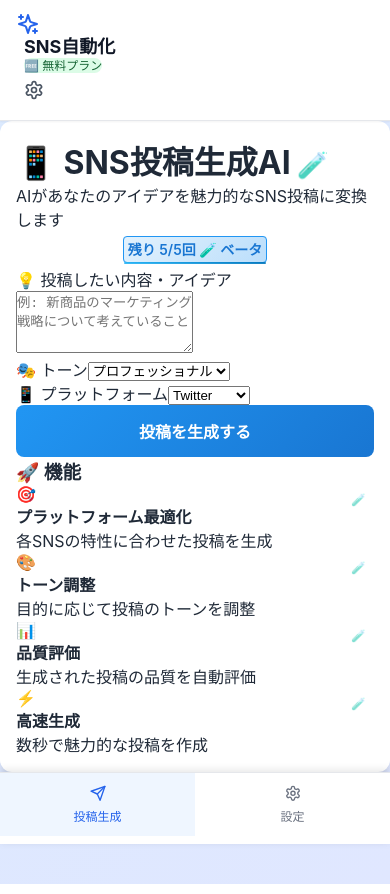
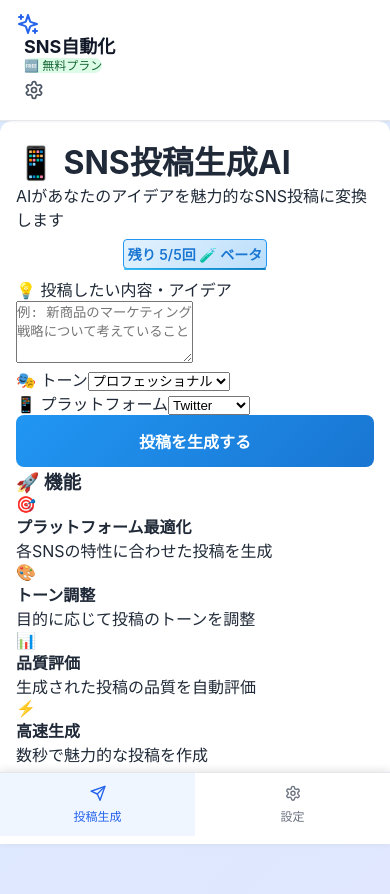
Before and after one commit to numaken/sns-automation-pwa, a React (Create React App) app: page / in a window 390 px wide. Built offline with nearby package versions, Linux system fonts and the light colour scheme.

Commit message:
🎨 Fix CSS layout conflicts for beta UI - Remove conflicting header styles - Fix responsive layout issues - Improve beta message styling - Resolve animation name conflicts

```diff
--- a/src/App.css
+++ b/src/App.css
@@ -970,68 +970,8 @@ button span {
   font-size: 0.75rem;
 }
 
-/* Beta Test Message */
-.beta-message {
-  padding: 1rem;
-  background: linear-gradient(135deg, #e0f2fe, #b3e5fc);
-  border: 1px solid #29b6f6;
-  border-radius: 0.5rem;
-  color: #01579b;
-  margin-bottom: 1rem;
-  display: flex;
-  align-items: flex-start;
-  gap: 0.5rem;
-  animation: slideIn 0.5s ease-out;
-}
 
-.beta-icon {
-  font-size: 1.125rem;
-  flex-shrink: 0;
-}
-
-@keyframes slideIn {
-  from {
-    opacity: 0;
-    transform: translateY(-10px);
-  }
-
-  to {
-    opacity: 1;
-    transform: translateY(0);
-  }
-}
-
-/* Beta version usage count styling */
-.usage-count {
-  position: relative;
-}
-
-.usage-count::after {
-  content: '';
-  position: absolute;
-  bottom: -2px;
-  left: 0;
-  right: 0;
-  height: 2px;
-  background: linear-gradient(90deg, #29b6f6, #0277bd);
-  border-radius: 1px;
-  animation: pulse 2s infinite;
-}
-
-@keyframes pulse {
-
-  0%,
-  100% {
-    opacity: 1;
-  }
-
-  50% {
-    opacity: 0.6;
-  }
-}
-
-
-/* ===== ベータテスト用CSS（App.cssの最後に追加） ===== */
+/* ===== ベータテスト用CSS（修正版 - App.cssの最後に追加） ===== */
 
 /* Beta Test Message */
 .beta-message {
@@ -1044,7 +984,7 @@ button span {
   display: flex;
   align-items: flex-start;
   gap: 0.5rem;
-  animation: slideIn 0.5s ease-out;
+  animation: slideInBeta 0.5s ease-out;
   box-shadow: 0 2px 8px rgba(41, 182, 246, 0.1);
 }
 
@@ -1054,7 +994,7 @@ button span {
   margin-top: 0.125rem;
 }
 
-@keyframes slideIn {
+@keyframes slideInBeta {
   from {
     opacity: 0;
     transform: translateY(-10px);
@@ -1070,11 +1010,12 @@ button span {
 .usage-count {
   position: relative;
   font-weight: 600;
-  color: #1976d2;
+  color: #1976d2 !important;
   padding: 0.25rem 0.5rem;
   background: linear-gradient(135deg, #e3f2fd, #bbdefb);
   border-radius: 0.25rem;
   border: 1px solid #2196f3;
+  display: inline-block;
 }
 
 .usage-count::after {
@@ -1086,10 +1027,10 @@ button span {
   height: 2px;
   background: linear-gradient(90deg, #29b6f6, #0277bd);
   border-radius: 1px;
-  animation: pulse 2s infinite;
+  animation: pulseBeta 2s infinite;
 }
 
-@keyframes pulse {
+@keyframes pulseBeta {
 
   0%,
   100% {
@@ -1103,12 +1044,12 @@ button span {
 
 /* Error message improvements for beta */
 .error-message {
-  background: linear-gradient(135deg, #ffebee, #ffcdd2);
-  border: 1px solid #f44336;
+  background: linear-gradient(135deg, #ffebee, #ffcdd2) !important;
+  border: 1px solid #f44336 !important;
   border-radius: 0.5rem;
   padding: 1rem;
   margin-bottom: 1rem;
-  color: #c62828;
+  color: #c62828 !important;
   display: flex;
   flex-direction: column;
   gap: 0.5rem;
@@ -1122,7 +1063,7 @@ button span {
   display: inline-flex;
   align-items: center;
   gap: 0.25rem;
-  color: #1976d2;
+  color: #1976d2 !important;
   text-decoration: none;
   font-weight: 500;
   padding: 0.5rem 1rem;
@@ -1130,16 +1071,19 @@ button span {
   border-radius: 0.25rem;
   border: 1px solid #2196f3;
   transition: all 0.2s ease;
+  margin-top: 0.5rem;
+  display: inline-block;
 }
 
 .waitlist-link:hover {
   background: linear-gradient(135deg, #bbdefb, #90caf9);
   transform: translateY(-1px);
   box-shadow: 0 2px 8px rgba(33, 150, 243, 0.2);
+  color: #0d47a1 !important;
 }
 
 .upgrade-link {
-  color: #ff5722;
+  color: #ff5722 !important;
   text-decoration: none;
   font-weight: 500;
   padding: 0.5rem 1rem;
@@ -1148,12 +1092,14 @@ button span {
   border: 1px solid #ff9800;
   display: inline-block;
   transition: all 0.2s ease;
+  margin-top: 0.5rem;
 }
 
 .upgrade-link:hover {
   background: linear-gradient(135deg, #ffe0b2, #ffcc02);
   transform: translateY(-1px);
   box-shadow: 0 2px 8px rgba(255, 152, 0, 0.2);
+  color: #e65100 !important;
 }
 
 /* Usage info styling enhancement */
@@ -1162,21 +1108,50 @@ button span {
   margin: 0.5rem 0;
 }
 
-/* Beta test indicator in header */
-.header h1::after {
-  content: ' 🧪';
-  font-size: 0.8em;
-  opacity: 0.7;
+/* Quality badge enhancement */
+.quality-badge {
+  background: linear-gradient(135deg, #e8f5e8, #c8e6c8) !important;
+  border: 1px solid #4caf50 !important;
+  border-radius: 0.25rem;
+  padding: 0.25rem 0.5rem;
+  font-size: 0.875rem;
+  font-weight: 500;
+  color: #2e7d32 !important;
 }
 
-/* Generate button enhancement for beta */
-.generate-button:not(:disabled) {
-  background: linear-gradient(135deg, #2196f3, #1976d2);
+/* Responsive improvements for beta UI */
+@media (max-width: 768px) {
+  .beta-message {
+    padding: 0.75rem;
+    font-size: 0.9rem;
+  }
+
+  .usage-count {
+    font-size: 0.875rem;
+    padding: 0.25rem;
+  }
+
+  .waitlist-link,
+  .upgrade-link {
+    padding: 0.375rem 0.75rem;
+    font-size: 0.875rem;
+  }
+}
+
+/* Loading state enhancement - より具体的なセレクター */
+.post-generator .generate-button:disabled {
+  background: linear-gradient(135deg, #e0e0e0, #bdbdbd) !important;
+  cursor: not-allowed;
+  position: relative;
+}
+
+.post-generator .generate-button:not(:disabled) {
+  background: linear-gradient(135deg, #2196f3, #1976d2) !important;
   position: relative;
   overflow: hidden;
 }
 
-.generate-button:not(:disabled)::before {
+.post-generator .generate-button:not(:disabled)::before {
   content: '';
   position: absolute;
   top: 0;
@@ -1187,38 +1162,8 @@ button span {
   transition: left 0.5s ease;
 }
 
-.generate-button:not(:disabled):hover::before {
+.post-generator .generate-button:not(:disabled):hover::before {
   left: 100%;
-}
-
-/* Quality badge enhancement */
-.quality-badge {
-  background: linear-gradient(135deg, #e8f5e8, #c8e6c8);
-  border: 1px solid #4caf50;
-  border-radius: 0.25rem;
-  padding: 0.25rem 0.5rem;
-  font-size: 0.875rem;
-  font-weight: 500;
-  color: #2e7d32;
-}
-
-/* Feature grid enhancement for beta */
-.feature-item {
-  position: relative;
-  transition: transform 0.2s ease;
-}
-
-.feature-item:hover {
-  transform: translateY(-2px);
-}
-
-.feature-item::after {
-  content: '🧪';
-  position: absolute;
-  top: 0.5rem;
-  right: 0.5rem;
-  font-size: 0.75rem;
-  opacity: 0.5;
 }
 
 /* Responsive improvements for beta UI */
```
